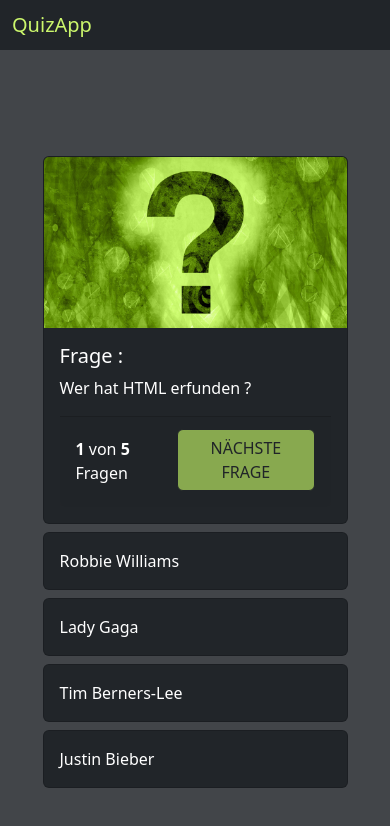
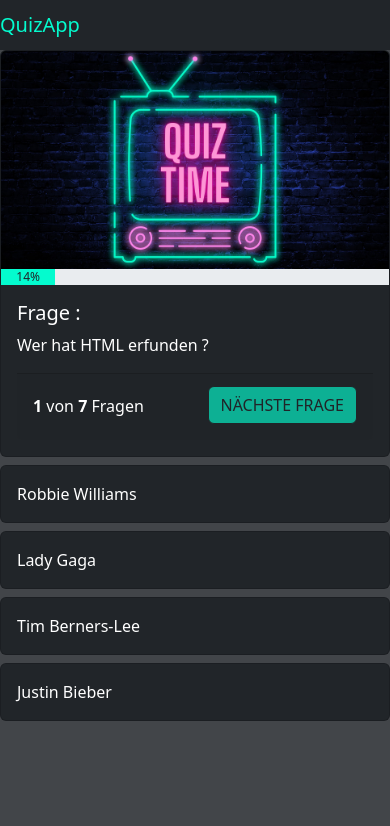
Before and after one commit to MarcoAngermann/quizapp, a website: page index.html in a window 390 px wide. Drawn offline with nearby package versions, Linux system fonts and the light colour scheme.

Commit message:
added sounds

```diff
--- a/index.html
+++ b/index.html
@@ -14,25 +14,26 @@
 <body onload="init()">
     <nav class="navbar navbar-dark bg-dark">
         <div class="container-fluid">
-            <span class="navbar-brand mb-0 h1 text-color"><img class="app-logo" src="">QuizApp</span>
+            <a href="index.html" class="navbar-brand mb-0 h1 text-color"><img class="app-logo" src="">QuizApp</a>
         </div>
     </nav>
-    <div class="center-container">
-        <div id="endScreen" style="display: none;">
-            <img src="./img/brain result.png">
-        </div>
-        <div class="container-xl">
-            <div class="quiz-container" id="questionBody" style="display: flex;">
+    <!-- <div class="center-container"> -->
+        <div class="container-fluid">
+            <div class="quiz-container">
                 <div class="col-10">
                     <div class="card bg-dark">
-                        <img src="./img/question-green.jpg" class="card-img-top">
+                        <img id="cardImage" src="./img/quiz-time.jpg" class="card-img-top">
+                        <div class="progress">
+                            <div id="progress-bar" class="progress-bar progress-bar-color border-rad text-dark" role="progressbar" style="width: 25%;" aria-valuenow="25" aria-valuemin="0" aria-valuemax="100">25%</div>
+                          </div>
                         <div class="card-body">
-                            <h5 class="card-title text-white">Frage : </h5>
+                            <h5 id="cardTitle" class="card-title text-white">Frage : </h5>
                             <p class="card-text text-white" id="questiontext">Some quick example text to build on the card title and make
                                 up the bulk of the card's content.</p>
                             <div class="card-footer">
                             <div>
-                                <button onclick="nextQuestion()" class="btn btn-color text-dark mb-2" id="next-button" disabled>NÄCHSTE FRAGE</button>
+                                <button onclick="nextQuestion()" class="btn btn-color text-dark mb-2" id="next-button" disabled style="display: block;">NÄCHSTE FRAGE</button>
+                                <button onclick="restartQuiz()" class="btn btn-color text-dark mb-2" id="restart-button" style="display: none;">QUIZ NEUSTARTEN</button>
                             </div>
                             <span>
                                 <div class="text-white mt-2"><b id="question-number">1</b> von <b id="all-questions"></b> Fragen</div>
@@ -41,7 +42,7 @@
                         </div>
                     </div>
                 </div>
-                <div class="col-10 mt-2">
+                <div class="col-10 mt-2" id="questionBody" style="display: block;">
                     <div class="card mb-2 text-white quiz-answer-card" onclick="answer('answer_1')">
                         <div class="card-body" id="answer_1">
                             ANTWORT 1
@@ -65,7 +66,7 @@
                 </div>
             </div>
         </div>
-    </div>
+    <!-- </div> -->
 </body>
 
 </html>
--- a/script.js
+++ b/script.js
@@ -40,23 +40,48 @@ let questions =
         "answer_4": "Justin Bieber",
         "right_answer": 3
     },
+    {
+        "question": "Wer hat HTML erfunden",
+        "answer_1": "Robbie Williams",
+        "answer_2": "Lady Gaga",
+        "answer_3": "Tim Berners-Lee",
+        "answer_4": "Justin Bieber",
+        "right_answer": 3
+    },
+    {
+        "question": "Wer hat HTML erfunden",
+        "answer_1": "Robbie Williams",
+        "answer_2": "Lady Gaga",
+        "answer_3": "Tim Berners-Lee",
+        "answer_4": "Justin Bieber",
+        "right_answer": 3
+    },
 ];
 
+let rightQuestions = 0; // Hier legen wir fest das die Anzahl der richtigen Fragen zu Beginn auf 0 steht.
 let currentQuestion = 0;
+let AUDIO_RIGHT = new Audio('audio/win.mp3');
+let AUDIO_WRONG = new Audio('audio/wrong.mp3');
 
 function init() {
     document.getElementById("all-questions").innerHTML = questions.length;
     showQuestion();
 }
 
-
 function showQuestion() {
 
-    if(currentQuestion >= questions.length) {
-        document.getElementById('endScreen').style = '';
+    if(currentQuestion >= questions.length) { // Wenn currentQuestion größer als questions.length ist für den Code aus.
         document.getElementById('questionBody').style = 'display: none';
-    } else {
-
+        document.getElementById('cardImage').src = "./img/trophy1.png"
+        document.getElementById('cardTitle').innerHTML = 'Quiz beendet!'
+        document.getElementById('questiontext').innerHTML = `Du hast <b>${rightQuestions}</b> von <b>${currentQuestion}</b> Fragen richtig beantwortet!`
+        document.getElementById('next-button').style = 'display: none';
+        document.getElementById('restart-button').style = 'display: block';
+    } else { // Wenn currentQuestion kleiner ist als questions.length für diesen Code aus
+    let percent = (currentQuestion +1) / questions.length; // hier erhöhen wir die Progress bar
+    percent = Math.round(percent * 100); // Math.round ist um die Kommastellen zu runden , percent * 100 dient dazu Beispiel das dort nicht 0.14% steht!
+    document.getElementById('progress-bar').innerHTML = `${percent}%` // hier werden die Prozent Zahlen in der Anzeige erhöht
+    document.getElementById('progress-bar').style = ` width: ${percent}%` // Hier wird dafür gesorgt das die Progressbar auch Optisch größer wird.
     let question = questions[currentQuestion];
     document.getElementById('question-number').innerHTML = currentQuestion +1; // das erhöht die Anzeige der Fragen das +1 ist dafür damit es nicht bei 0 beginnt.
     document.getElementById('questiontext').innerHTML = question['question'];
@@ -67,21 +92,20 @@ function showQuestion() {
     }
 }
 
-function answer(selection) {
+function answer(selection) { // Hier übergeben wir an selection ( answer_1 bis answer_7)
     let question = questions[currentQuestion];
-    let selectedQuestionNumber = selection.slice(-1);
-
-    let idOfRightAnswer = `answer_${question['right_answer']}`;
-
+    let selectedQuestionNumber = selection.slice(-1); // mit dem Befehel slice -1 holen wir uns den letzten teil von hinten gezählt aus dem String
+    let idOfRightAnswer = `answer_${question['right_answer']}`; // hiermit holen wir uns die richtige Antwort aus dem Array
     if(selectedQuestionNumber == question['right_answer']) {
-        console.log('Richtige Antwort');
-        document.getElementById(selection).parentNode.classList.add('bg-success');
+        document.getElementById(selection).parentNode.classList.add('bg-success'); // Wenn die richtige Antwort gewählt wurde füge die klasse bg-success hinzu (Grün färben).
+        AUDIO_RIGHT.play();
+        rightQuestions ++; // Wenn die Antwort richtig ist erhöhe rightQuestions um 1.
     }else {
-        console.log('Falsche Antwort')
         document.getElementById(selection).parentNode.classList.add('bg-danger')
         document.getElementById(idOfRightAnswer).parentNode.classList.add('bg-success')
         document.getElementById(idOfRightAnswer).innerHTML += '  ==> Dies wäre die Richtige Antwort gewesen!' // partendNode ist für das übergeordnete Element um dort die classe hinzuzufügen!
         document.getElementById(selection).innerHTML += '  ==> Falsche Antwort!'
+        AUDIO_WRONG.play();
     }
     document.getElementById('next-button').disabled = false;
 }
@@ -89,13 +113,12 @@ function answer(selection) {
 function nextQuestion() {
     currentQuestion++; // von 0 auf 1 erhöhen zeigt die nächste Frage an !
     document.getElementById('next-button').disabled = true;
-    resetAnswerButtons();
+    resetAnswerButtons(); // Entfernt die Farbe damit bei der nächsten Frage keine Farben schon vorher gesetzt sind.
     showQuestion(); // ruft die Funktion showQuestion auf durch das currentQuestion++ springen wir immer eine Frage weiter.
-
 }
 
 function resetAnswerButtons() {
-    document.getElementById('answer_1').parentNode.classList.remove('bg-danger');
+    document.getElementById('answer_1').parentNode.classList.remove('bg-danger'); // Beim klicken auf Nächste Frage (nextQuestion) werden die gesetzten Farben wieder entfernt
     document.getElementById('answer_1').parentNode.classList.remove('bg-success');
     document.getElementById('answer_2').parentNode.classList.remove('bg-danger');
     document.getElementById('answer_2').parentNode.classList.remove('bg-success');
@@ -104,3 +127,13 @@ function resetAnswerButtons() {
     document.getElementById('answer_4').parentNode.classList.remove('bg-danger');
     document.getElementById('answer_4').parentNode.classList.remove('bg-success');
 }
+
+function restartQuiz() {
+    document.getElementById('cardImage').src = "./img/quiz-time.jpg" // Das Endscreen Bild wieder mit dem Start Bild tauschen
+    document.getElementById('questionBody').style = 'display: block'; // Die Quizfragen wieder einblenden
+    document.getElementById('next-button').style = 'display: block'; // Nächste Frage Button wieder einblenden
+    document.getElementById('restart-button').style = 'display: none'; // Quiz Neustarten Button ausblenden
+    rightQuestions = 0; // Setzt rightQuestions wieder auf den Wert 0
+    currentQuestion = 0; // Setzt currentQuestion wieder auf den Wert 0
+    init();
+}
--- a/style.css
+++ b/style.css
@@ -16,7 +16,11 @@ body {
 }
 
 .text-color {
-    color: #cbf66c
+    color: #04fbce
+}
+
+.text-color:hover {
+    color: #ff97d6;
 }
 
 .quiz-container {
@@ -27,11 +31,11 @@ body {
 }
 
 .btn-color {
-   background-color:#c0f064;
+   background-color:#04fbce;
 }
 
 .btn-color:hover {
-    background-color:#7fc202;
+    background-color:#ff97d6;
  }
 
 .card-footer {
@@ -51,5 +55,28 @@ body {
 }
 
 .btn:disabled {
-    background-color:#c0f064;
+    background-color:#04fbce;
 }
+
+.card-img-top {
+    height: 100%;
+}
+
+.progress {
+    border-radius: 0px;
+}
+
+.progress-bar-color {
+    background-color:#04fbce;
+}
+
+@media (max-width: 800px) {
+    .col-10 {
+        width: 100%;
+    }
+
+    .container-fluid {
+        padding-left: 0px;
+        padding-right: 0px;
+    }
+}
```
Also changed, not shown: img/trophy.png (added), img/trophy1.png (added), 2 other files.
